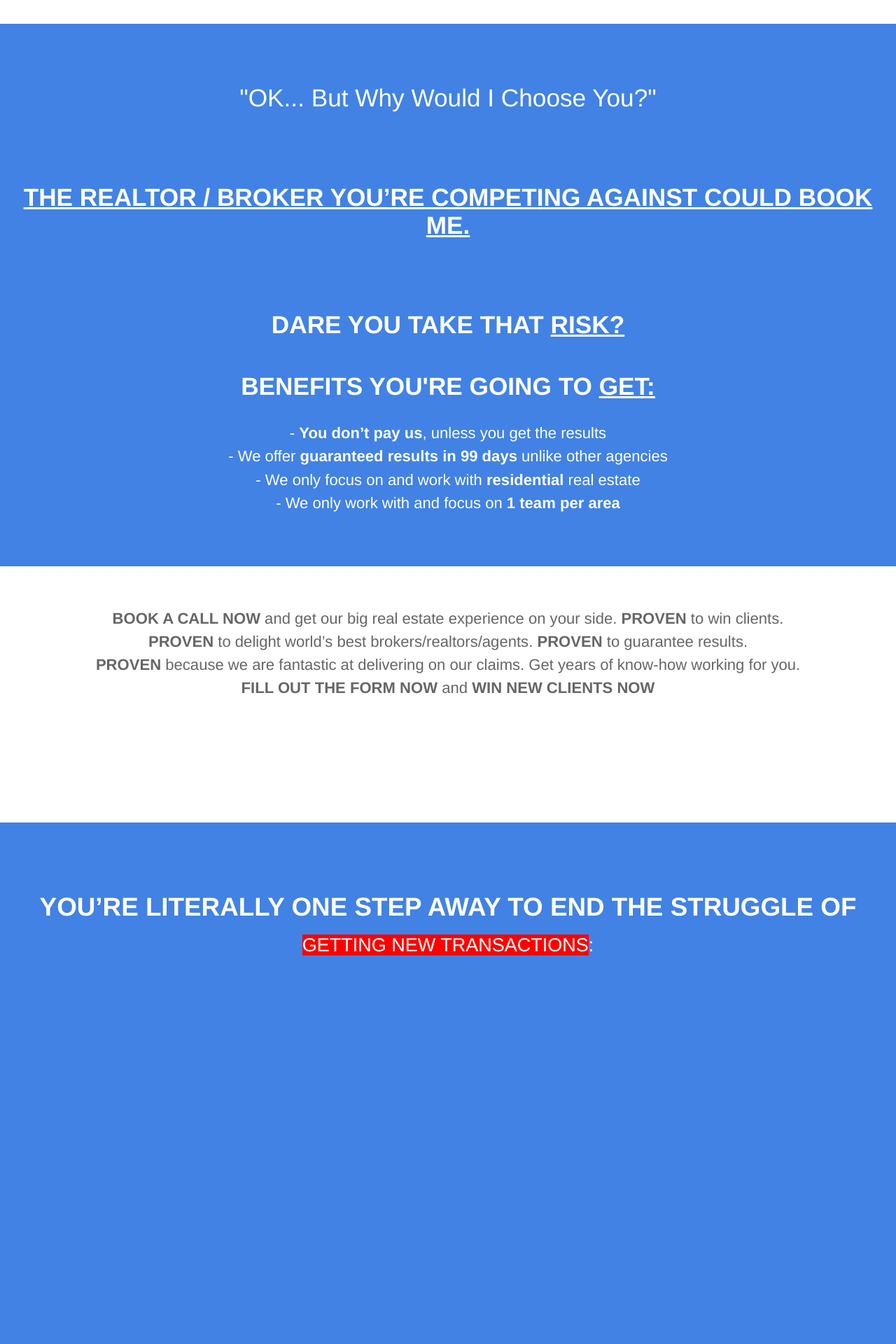
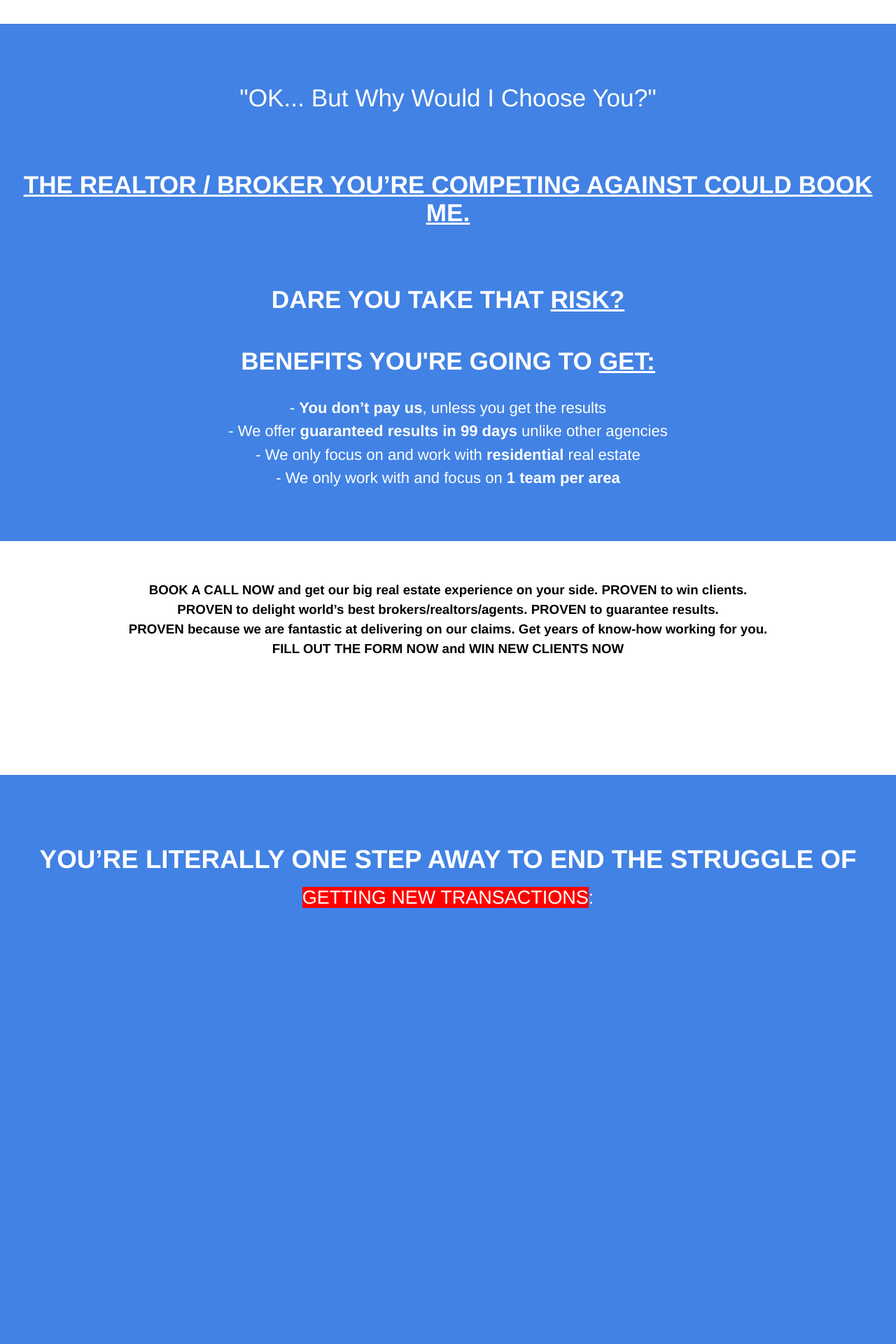
Before and after one commit to Huntinex/MMResults, a Jekyll site: the page built from index.html, in a window 1280 px wide. Shown: the part 1422-3342 px from the top of the page at 70% size. Built offline with Jekyll 4.4.1, drawn with Linux system fonts in a browser that asks for light colours; a script that is not in the unit is left out.

Commit message:
Update index.html

```diff
--- a/index.html
+++ b/index.html
@@ -52,9 +52,9 @@ Because of an agency with no risk reversal or guarantees who also doesn’t deli
 	</section></center>
 	<center class="hero"><br><br>
 			<h2 style="font-weight: 500;" class="editable" style="text-transform:uppercase">"OK... But Why Would I Choose You?"</h2>
-			<br><br><small><br></small><br>
+			<br><small><br></small><br>
 <h2  style="font-weight: 950;" class="editable">			<strong><u>THE REALTOR / BROKER YOU’RE COMPETING AGAINST COULD BOOK ME.</u></strong></h2>
-<br><small><br></small><small><br></small><br>
+<small><br></small><small><br></small><br>
 <h2><strong>DARE YOU TAKE THAT <u>RISK?</u></strong></h2><Br>
 		<h2><strong>BENEFITS YOU'RE GOING TO <u>GET:</u></strong></h2>
 <p style="line-height:150%;">
@@ -84,10 +84,10 @@ Because of an agency with no risk reversal or guarantees who also doesn’t deli
 			</center><br>
 	 -->
 	<center><br><br>
-		<p style="line-height:150%;"><strong>BOOK A CALL NOW</strong> and get our big real estate experience on your side. <b>PROVEN</b> to win clients. <br>
+		<h3 style="line-height:150%;"><strong>BOOK A CALL NOW</strong> and get our big real estate experience on your side. <b>PROVEN</b> to win clients. <br>
 <b>PROVEN</b> to delight world’s best brokers/realtors/agents. <b>PROVEN</b> to guarantee results. <br>
 <b>PROVEN</b> because we are fantastic at delivering on our claims. Get years of know-how working for you.<Br>
-<b>FILL OUT THE FORM NOW</b> and <b>WIN NEW CLIENTS NOW</b></p>
+<b>FILL OUT THE FORM NOW</b> and <b>WIN NEW CLIENTS NOW</b></h3>
 			<br>
 
 				<div class="cta button alt"><a href="#call">YES, I WANT MORE CLIENTS!</a></div>
```
